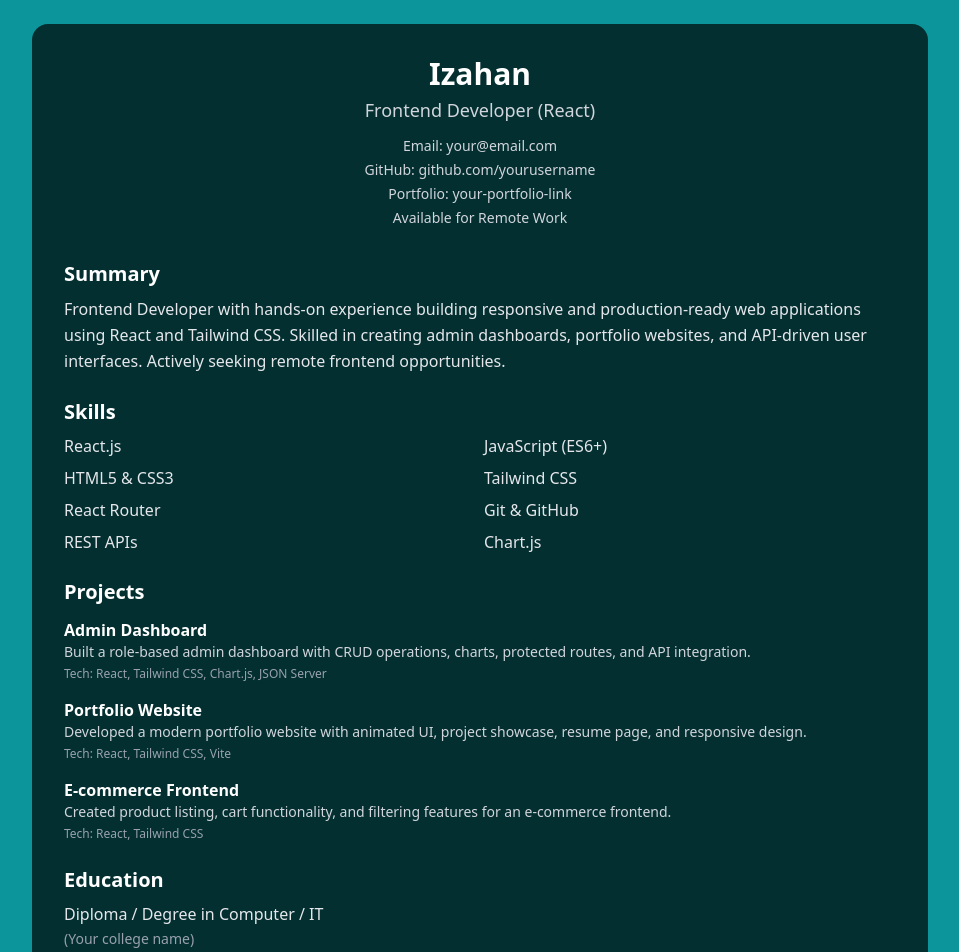
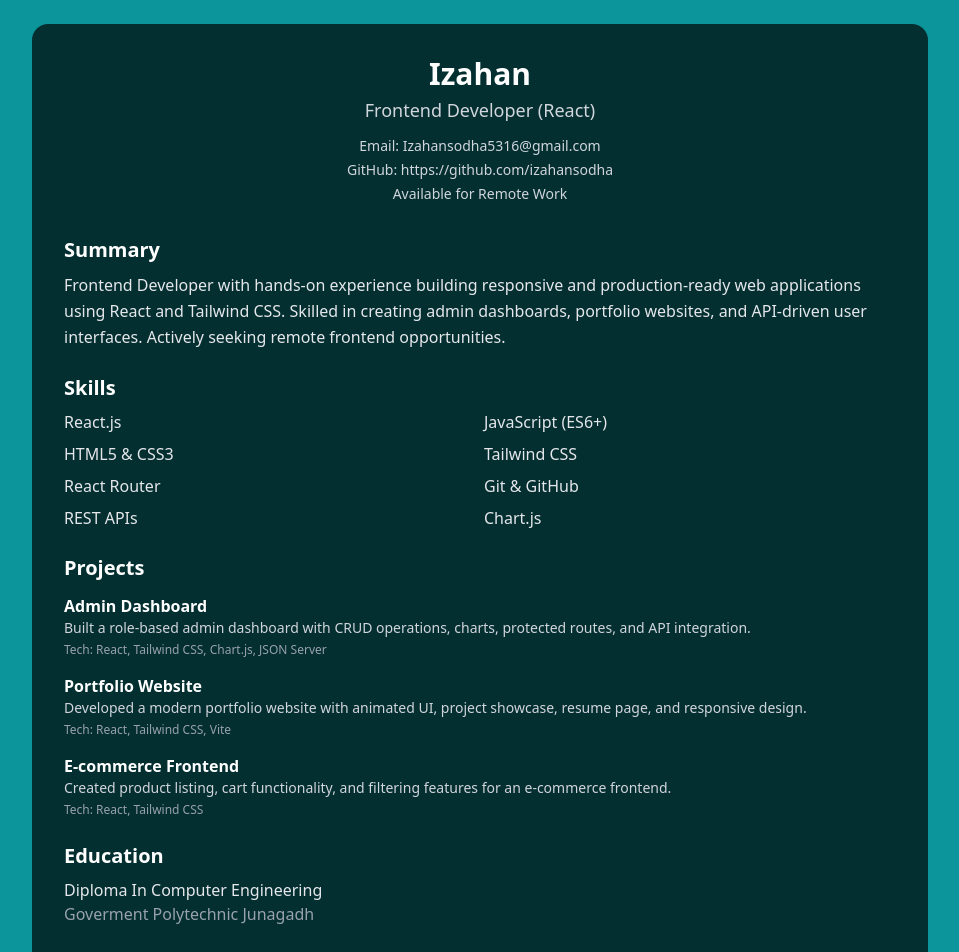
Before and after one commit to izahansodha/Portfolio-website, a React (Vite) app: page /resume in a window 1280 px wide. Shown: the part 120-1072 px from the top of the page, without its empty margins (160-1119 px from the left). Built offline with nearby package versions, Linux system fonts and the light colour scheme.

Commit message:
portfolio fix

```diff
--- a/src/pages/resume.jsx
+++ b/src/pages/resume.jsx
@@ -10,9 +10,8 @@ function Resume() {
           </p>
 
           <div className="text-sm text-gray-300 mt-3 space-y-1">
-            <p>Email: your@email.com</p>
-            <p>GitHub: github.com/yourusername</p>
-            <p>Portfolio: your-portfolio-link</p>
+            <p>Email: Izahansodha5316@gmail.com</p>
+            <p>GitHub: https://github.com/izahansodha</p>
             <p>Available for Remote Work</p>
           </div>
         </div>
@@ -86,10 +85,10 @@ function Resume() {
         <div className="mb-6">
           <h2 className="text-xl font-semibold mb-2">Education</h2>
           <p className="text-gray-200">
-            Diploma / Degree in Computer / IT
+            Diploma In Computer Engineering
             <br />
-            <span className="text-sm text-gray-400">
-              (Your college name)
+            <span className="teSxt-sm text-gray-400">
+             Goverment Polytechnic Junagadh
             </span>
           </p>
         </div>
```
